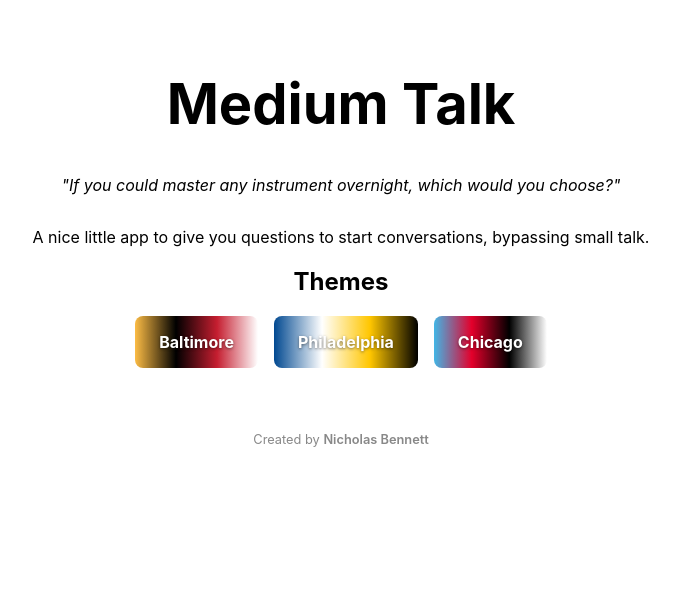
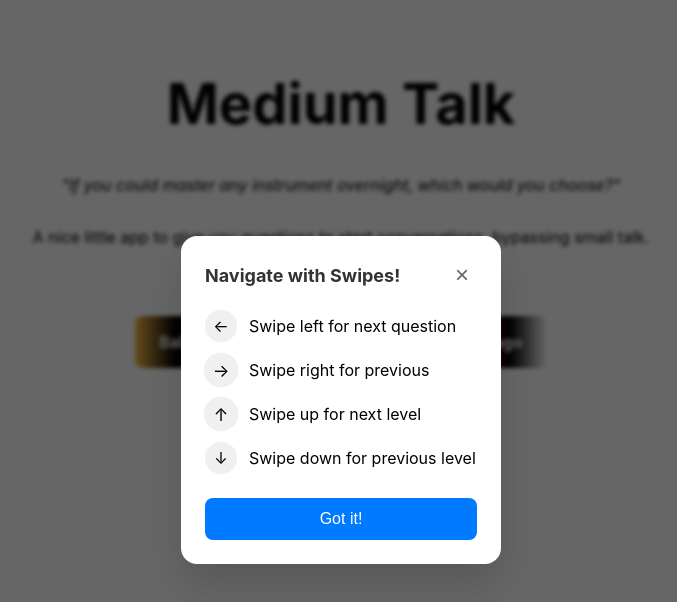
Before and after one commit to nrrb/mediumtalk, a Vue app: page / in a window 1280 px wide. Shown: the top 602 px of the page, without its empty margins (299-976 px from the left). Built offline with nearby package versions, Linux system fonts and the light colour scheme.

Commit message:
Add Swipe tutorial on first load. Change home link.

```diff
--- a/src/App.vue
+++ b/src/App.vue
@@ -1,8 +1,10 @@
 <script setup>
+import SwipeTutorial from './components/SwipeTutorial.vue';
 </script>
 
 <template>
   <router-view />
+  <SwipeTutorial />
 </template>
 
 <style scoped>
--- /dev/null
+++ b/src/components/SwipeTutorial.vue
@@ -0,0 +1,173 @@
+<template>
+  <Transition name="overlay">
+    <div v-if="showTutorial" class="tutorial-overlay">
+      <div class="tutorial-content" @click.stop>
+        <div class="tutorial-header">
+          <h3>Navigate with Swipes!</h3>
+          <button @click="closeTutorial" class="close-btn">×</button>
+        </div>
+
+        <div class="swipe-demo">
+          <div class="gesture-item">
+            <div class="arrow left">←</div>
+            <span>Swipe left for next question</span>
+          </div>
+          <div class="gesture-item">
+            <div class="arrow right">→</div>
+            <span>Swipe right for previous</span>
+          </div>
+          <div class="gesture-item">
+            <div class="arrow up">↑</div>
+            <span>Swipe up for next level</span>
+          </div>
+          <div class="gesture-item">
+            <div class="arrow down">↓</div>
+            <span>Swipe down for previous level</span>
+          </div>
+        </div>
+
+        <button @click="closeTutorial" class="got-it-btn">
+          Got it!
+        </button>
+      </div>
+    </div>
+  </Transition>
+</template>
+
+<script setup>
+import { ref, onMounted } from 'vue'
+
+const showTutorial = ref(false)
+
+onMounted(() => {
+  setTimeout(() => {
+    showTutorial.value = true
+  }, 500)
+})
+
+const closeTutorial = () => {
+  showTutorial.value = false
+}
+</script>
+
+<style scoped>
+.tutorial-overlay {
+  position: fixed;
+  top: 0;
+  left: 0;
+  width: 100%;
+  height: 100%;
+  background: rgba(0, 0, 0, 0.6);
+  display: flex;
+  justify-content: center;
+  align-items: center;
+  z-index: 1000;
+  backdrop-filter: blur(2px);
+  transition: opacity 0.3s ease;
+}
+
+.tutorial-content {
+  background: white;
+  border-radius: 16px;
+  padding: 24px;
+  max-width: 320px;
+  width: 90%;
+  box-shadow: 0 20px 40px rgba(0, 0, 0, 0.15);
+  animation: slideUp 0.4s ease-out;
+}
+
+.tutorial-header {
+  display: flex;
+  justify-content: space-between;
+  align-items: center;
+  margin-bottom: 20px;
+}
+
+.tutorial-header h3 {
+  margin: 0;
+  color: #333;
+  font-size: 18px;
+}
+
+.close-btn {
+  background: none;
+  border: none;
+  font-size: 24px;
+  cursor: pointer;
+  color: #666;
+  width: 30px;
+  height: 30px;
+  display: flex;
+  align-items: center;
+  justify-content: center;
+}
+
+.swipe-demo {
+  margin-bottom: 24px;
+}
+
+.gesture-item {
+  display: flex;
+  align-items: center;
+  margin-bottom: 12px;
+  gap: 12px;
+}
+
+.arrow {
+  width: 32px;
+  height: 32px;
+  background: #f0f0f0;
+  border-radius: 50%;
+  display: flex;
+  align-items: center;
+  justify-content: center;
+  font-size: 16px;
+  animation: pulse 2s infinite;
+}
+
+.arrow.up { animation-delay: 0s; }
+.arrow.down { animation-delay: 0.5s; }
+.arrow.left { animation-delay: 1s; }
+.arrow.right { animation-delay: 1.5s; }
+
+.got-it-btn {
+  width: 100%;
+  background: #007AFF;
+  color: white;
+  border: none;
+  padding: 12px;
+  border-radius: 8px;
+  font-size: 16px;
+  cursor: pointer;
+  transition: background 0.2s;
+}
+
+.got-it-btn:hover {
+  background: #0056CC;
+}
+
+/* Transitions */
+.overlay-enter-active, .overlay-leave-active {
+  transition: opacity 0.3s ease;
+}
+
+.overlay-enter-from, .overlay-leave-to {
+  opacity: 0;
+}
+
+@keyframes slideUp {
+  from {
+    transform: translateY(20px);
+    opacity: 0;
+  }
+  to {
+    transform: translateY(0);
+    opacity: 1;
+  }
+}
+
+@keyframes pulse {
+  0%, 100% { transform: scale(1); }
+  50% { transform: scale(1.1); }
+}
+</style>
--- a/src/views/HomeView.vue
+++ b/src/views/HomeView.vue
@@ -16,6 +16,7 @@ onMounted(() => {
   const randomIndex = Math.floor(Math.random() * questions.length);
   randomQuestion.value = questions[randomIndex];
   document.body.style.backgroundColor = '#FFFFFF';
+  document.body.style.color = '#000000';
 });
 </script>
 
--- a/src/views/InstanceView.vue
+++ b/src/views/InstanceView.vue
@@ -120,24 +120,16 @@ const chipStyle = computed(() => {
 
 <template>
   <div v-if="currentInstance && currentQuestion" class="instance-view" ref="el">
-    <h1>{{ currentInstance.name }}</h1>
     <LevelIndicator :level="currentQuestion.level" :instance-styles="chipStyle" />
     <TypeIndicator :type="currentQuestion.type" :instance-styles="chipStyle" />
     <QuestionDisplay :question="currentQuestion" />
     <router-link to="/" class="home-link">
-      <img :src="HomeIcon" alt="Home" class="home-icon" />
+      {{ currentInstance.name }}
     </router-link>
   </div>
 </template>
 
 <style scoped>
-h1 {
-  text-align: center;
-  font-family: 'Kaph', sans-serif;
-  font-size: 2rem;
-  line-height: 1.6;
-}
-
 .instance-view {
   display: flex;
   flex-direction: column;
@@ -152,24 +144,11 @@ h1 {
 .home-link {
   position: absolute;
   bottom: 2rem;
-  left: 50%;
-  transform: translateX(-50%);
-  padding: 0.5rem;
-  border-radius: 50%;
-  display: flex;
   align-items: center;
   justify-content: center;
-  transition: background-color 0.2s ease;
-}
-
-.home-link:hover {
-  background-color: rgba(255, 255, 255, 0.1);
-}
-
-.home-icon {
-  width: 2em;
-  height: 2em;
-  position: fixed;
-  bottom: 5px;
+  text-align: center;
+  font-family: 'Kaph', sans-serif;
+  font-size: 2rem;
+  line-height: 1.6;
 }
 </style>
```
